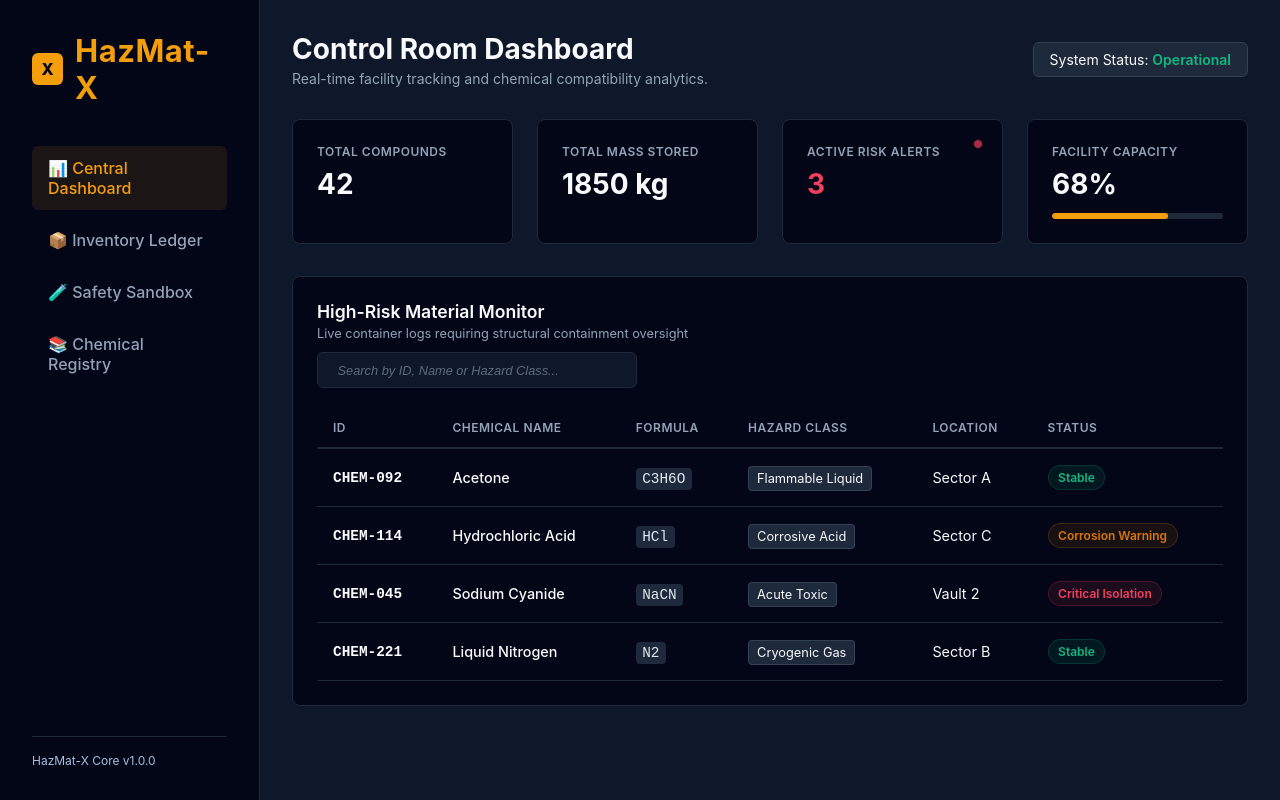
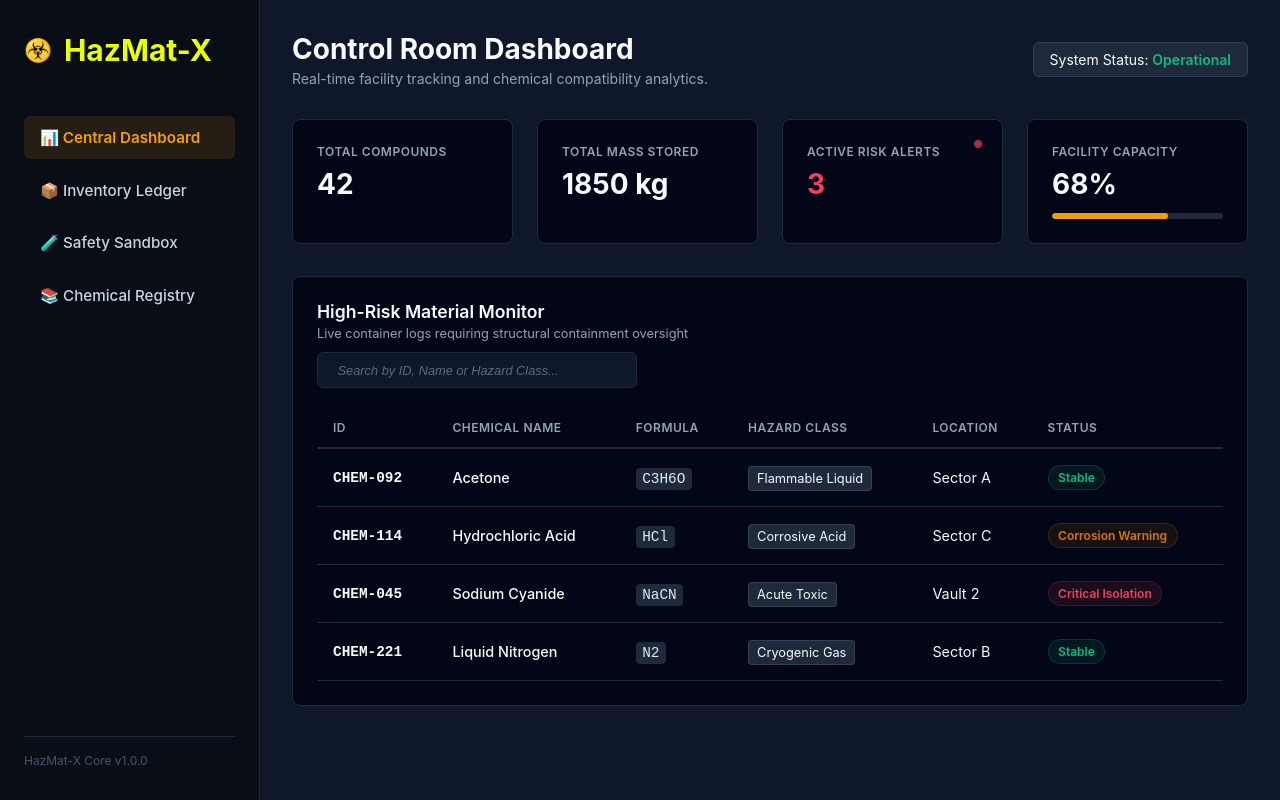
Before and after one commit to saumya50/HAZMAT-X, a React app in the folder frontend/: page / in a window 1280 px wide. Built offline with nearby package versions, Linux system fonts and the light colour scheme; the HTML template or start-up script is replaced by a standard one.

Commit message:
feat: implement React Router with dynamic NavLink active highlighting and isolated sidebar CSS

```diff
--- a/frontend/package.json
+++ b/frontend/package.json
@@ -11,7 +11,8 @@
   },
   "dependencies": {
     "react": "^19.2.6",
-    "react-dom": "^19.2.6"
+    "react-dom": "^19.2.6",
+    "react-router-dom": "^7.18.1"
   },
   "devDependencies": {
     "@eslint/js": "^10.0.1",
--- a/frontend/src/App.jsx
+++ b/frontend/src/App.jsx
@@ -1,12 +1,22 @@
 import React from 'react';
+import { BrowserRouter, Routes, Route } from 'react-router-dom';
+import Login from './pages/Login';
 import Dashboard from './pages/Dashboard';
+import InventoryLedger from './pages/InventoryLedger';
+import SafetySandbox from './pages/SafetySandbox';
+import ChemicalRegistry from './pages/ChemicalRegistry';
 
-function App() {
+export default function App() {
   return (
-    <>
-      <Dashboard />
-    </>
+    <BrowserRouter>
+      <Routes>
+        {/* URL Path Maps */}
+        <Route path="/login" element={<Login />} />
+        <Route path="/" element={<Dashboard />} />
+        <Route path="/ledger" element={<InventoryLedger />} />
+        <Route path="/sandbox" element={<SafetySandbox />} />
+        <Route path="/registry" element={<ChemicalRegistry />} />
+      </Routes>
+    </BrowserRouter>
   );
 }
-
-export default App
--- /dev/null
+++ b/frontend/src/components/Sidebar.css
@@ -0,0 +1,80 @@
+
+.sidebar {
+  width: 260px;
+  min-width: 260px;
+  background-color: #090d16 !important;
+  min-height: 100vh !important;
+  display: flex !important;
+  flex-direction: column !important;
+  justify-content: space-between !important;
+  padding: 2rem 1.5rem !important;
+  box-sizing: border-box !important;
+  border-right: 1px solid #1e293b !important;
+}
+
+
+.sidebar-brand {
+  display: flex !important;
+  align-items: center !important;
+  gap: 0.75rem !important;
+  margin-bottom: 3rem !important;
+}
+
+.sidebar-brand .logo-icon {
+  font-size: 1.4rem !important;
+}
+
+.sidebar-brand h2 {
+  color: #ebff00 !important;
+  font-size: 30px !important;
+  font-weight: 700 !important;
+  margin: 0 !important;
+}
+
+
+.sidebar-menu {
+  display: flex !important;
+  flex-direction: column !important;
+  gap: 0.6rem !important;
+  flex: 1 !important;
+}
+
+/* Protects links from turning purple, black, or adding underlines */
+.sidebar-menu a.menu-item,
+.sidebar-menu a.menu-item:link,
+.sidebar-menu a.menu-item:visited {
+  display: flex !important;
+  align-items: center !important;
+  gap: 0.75rem !important;
+  padding: 0.75rem 1rem !important;
+  color: #cbd5e1 !important; /* Keeps text clearly visible */
+  text-decoration: none !important;
+  font-size: 0.95rem !important;
+  font-weight: 500 !important;
+  border-radius: 6px !important;
+  transition: all 0.2s ease !important;
+  width: 100% !important;
+  box-sizing: border-box !important;
+}
+
+/* Hover highlights */
+.sidebar-menu a.menu-item:hover {
+  background-color: rgba(255, 255, 255, 0.04) !important;
+  color: #ffffff !important;
+}
+
+/* Active highlighting box layout */
+.sidebar-menu a.menu-item.active {
+  color: #f59e0b !important;
+  background-color: rgba(245, 158, 11, 0.12) !important;
+  font-weight: 600 !important;
+}
+
+/* Footer layout protection */
+.sidebar-footer {
+  color: #475569 !important;
+  font-size: 0.75rem !important;
+  border-top: 1px solid #1e293b !important;
+  padding-top: 1rem !important;
+  margin-top: auto !important;
+}
--- a/frontend/src/components/Sidebar.jsx
+++ b/frontend/src/components/Sidebar.jsx
@@ -1,24 +1,24 @@
 import React from 'react';
+import { NavLink } from 'react-router-dom';
+import "./sidebar.css"; // ✨ Points directly to your new isolated styles!
 
 export default function Sidebar() {
   return (
     <aside className="sidebar">
-      <div>
-        <div className="sidebar-brand">
-          <div className="brand-icon">X</div>
-          <h1 className="brand-text">HazMat-X</h1>
-        </div>
-
-        <nav className="nav-menu">
-          <a href="#" className="nav-link active">📊 Central Dashboard</a>
-          <a href="#" className="nav-link">📦 Inventory Ledger</a>
-          <a href="#" className="nav-link">🧪 Safety Sandbox</a>
-          <a href="#" className="nav-link">📚 Chemical Registry</a>
-        </nav>
+      <div className="sidebar-brand">
+        <span className="logo-icon">☣️</span>
+        <h2>HazMat-X</h2>
       </div>
 
+      <nav className="sidebar-menu">
+        <NavLink to="/" className="menu-item">📊 Central Dashboard</NavLink>
+        <NavLink to="/ledger" className="menu-item">📦 Inventory Ledger</NavLink>
+        <NavLink to="/sandbox" className="menu-item">🧪 Safety Sandbox</NavLink>
+        <NavLink to="/registry" className="menu-item">📚 Chemical Registry</NavLink>
+      </nav>
+
       <div className="sidebar-footer">
-       HazMat-X Core v1.0.0
+        <span>HazMat-X Core v1.0.0</span>
       </div>
     </aside>
   );
--- a/frontend/src/pages/SafetySandbox.css
+++ b/frontend/src/pages/SafetySandbox.css
@@ -16,7 +16,7 @@
 .main-content h1 {
   color: #f8fafc !important;
   margin: 0;
-  font-size: 2rem;
+  font-size: 31px;
   font-weight: 700;
 }
 
--- a/frontend/src/pages/dashboard.css
+++ b/frontend/src/pages/dashboard.css
@@ -35,44 +35,6 @@ body,
   color: var(--text-primary);
 }
 
-.sidebar {
-  width: 260px;
-  height: 100%;
-  background-color: var(--bg-sidebar);
-  border-right: 1px solid var(--border);
-  padding: 2rem;
-  display: flex;
-  flex-direction: column;
-  justify-content: space-between;
-}
-
-.sidebar-brand {
-  display: flex;
-  align-items: center;
-  gap: 0.75rem;
-  margin-bottom: 2.5rem;
-}
-
-
-.brand-icon {
-  height: 32px;
-  width: 32px;
-  background-color: var(--brand-color);
-  border-radius: 6px;
-  display: flex;
-  align-items: center;
-  justify-content: center;
-  font-weight: 800;
-  color: #020617;
-}
-
-.brand-text {
-  font-size: 31px;
-  font-weight: 700;
-  letter-spacing: 0.5px;
-  color: var(--brand-color);
-}
-
 .nav-menu {
   display: flex;
   flex-direction: column;
@@ -99,13 +61,6 @@ body,
 .nav-link:hover:not(.active) {
   background-color: #1e293b;
   color: var(--text-primary);
-}
-
-.sidebar-footer {
-  color: #a6bfe2;
-  font-size: 0.75rem;
-  border-top: 1px solid var(--border);
-  padding-top: 1rem;
 }
 
 .main-viewport {
```
Also changed, not shown: 1 other file (tests, documents, lock files or other folders).
